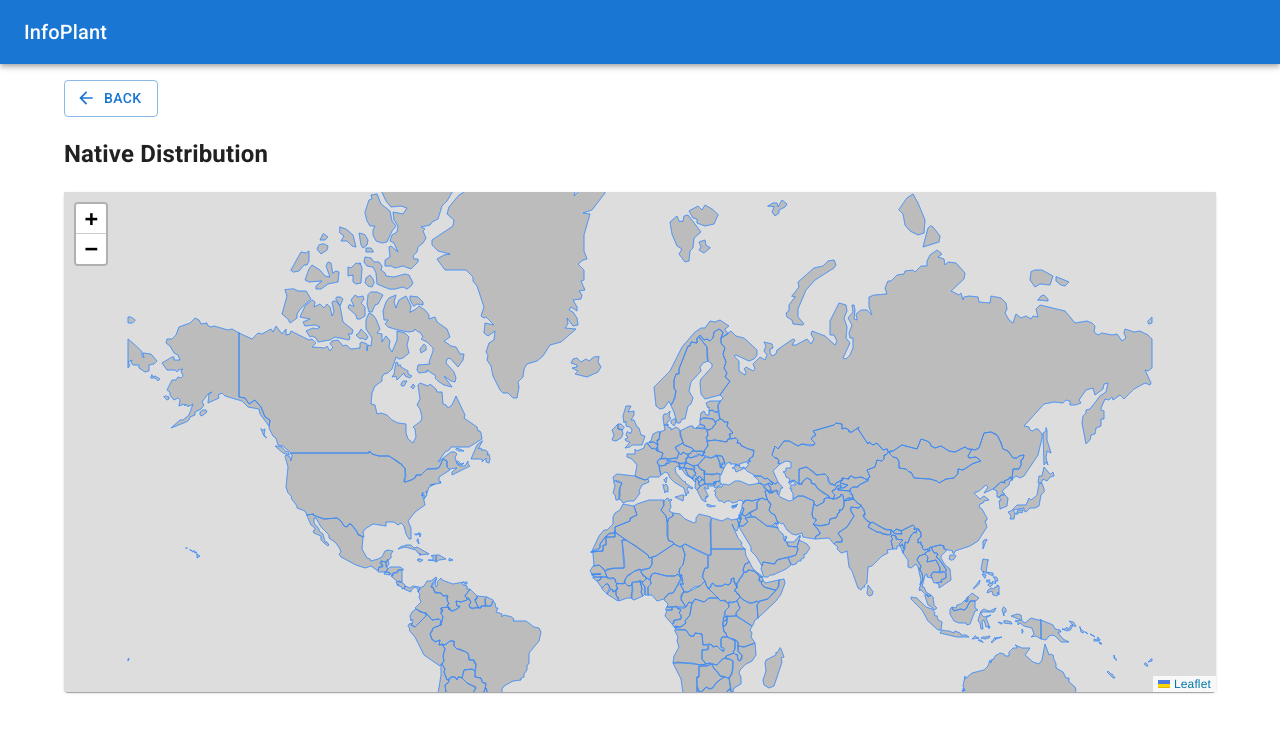
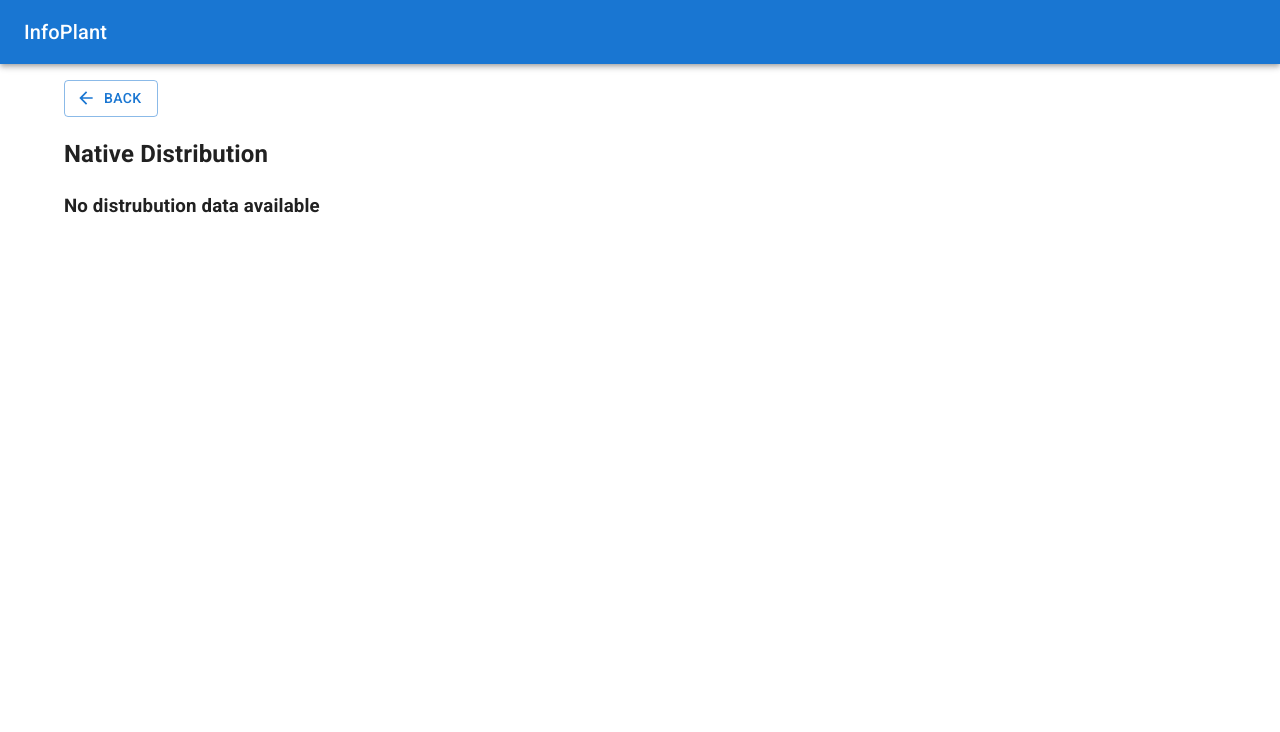
Before and after one commit to slowjo/plantsearch, a React (Create React App) app: page /species/1 in a window 1280 px wide. Shown: the top 732 px of the page. Built offline with nearby package versions, Linux system fonts and the light colour scheme.

Commit message:
no distribution message added

```diff
--- a/src/components/individual/IndividualDisplay.jsx
+++ b/src/components/individual/IndividualDisplay.jsx
@@ -47,9 +47,13 @@ const IndividualDisplay = () => {
                 )}
             </section>
             <h2>Native Distribution</h2>
-            <Paper>
-                <ReactLeafletMap countries={countries} countryNames={countryNames} />
-            </Paper>
+            {data && data.distribution ? (
+                <Paper>
+                    <ReactLeafletMap countries={countries} countryNames={countryNames} />
+                </Paper>
+            ) : (
+                <h3>No distrubution data available</h3>
+            )}
         </div>
     );
 };
```
